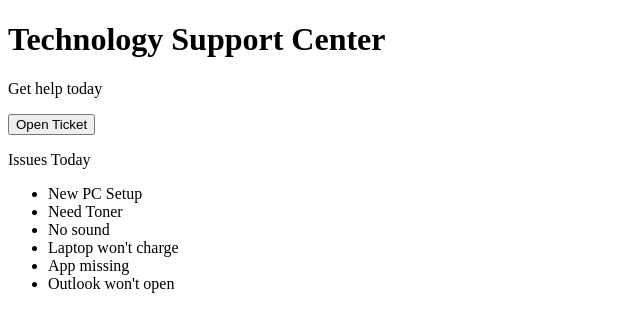
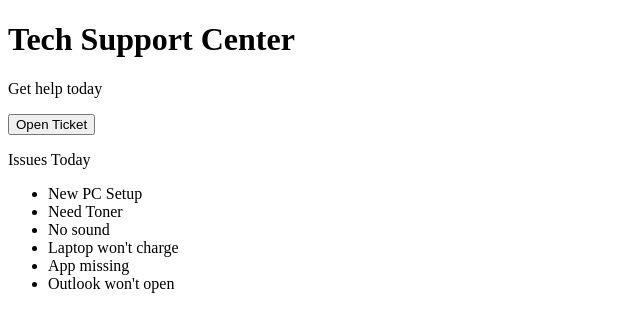
Before and after one commit to gustavodvlps/background-generator, a plain HTML site: page index.html in a window 1280 px wide. Shown: the whole page, without its empty margins (0-640 px from the left). Drawn offline with Linux system fonts and the light colour scheme.

Commit message:
changing title

```diff
--- a/index.html
+++ b/index.html
@@ -6,12 +6,9 @@
   <title>Document</title>
 </head>
 <script>
-
-
-
 </script>
 <body>
-  <h1>Technology Support Center</h1>
+  <h1>Tech Support Center</h1>
   <p id="first">Get help today</p>
   <button>Open Ticket</button>
   <p class = "second">Issues Today</p>
```
